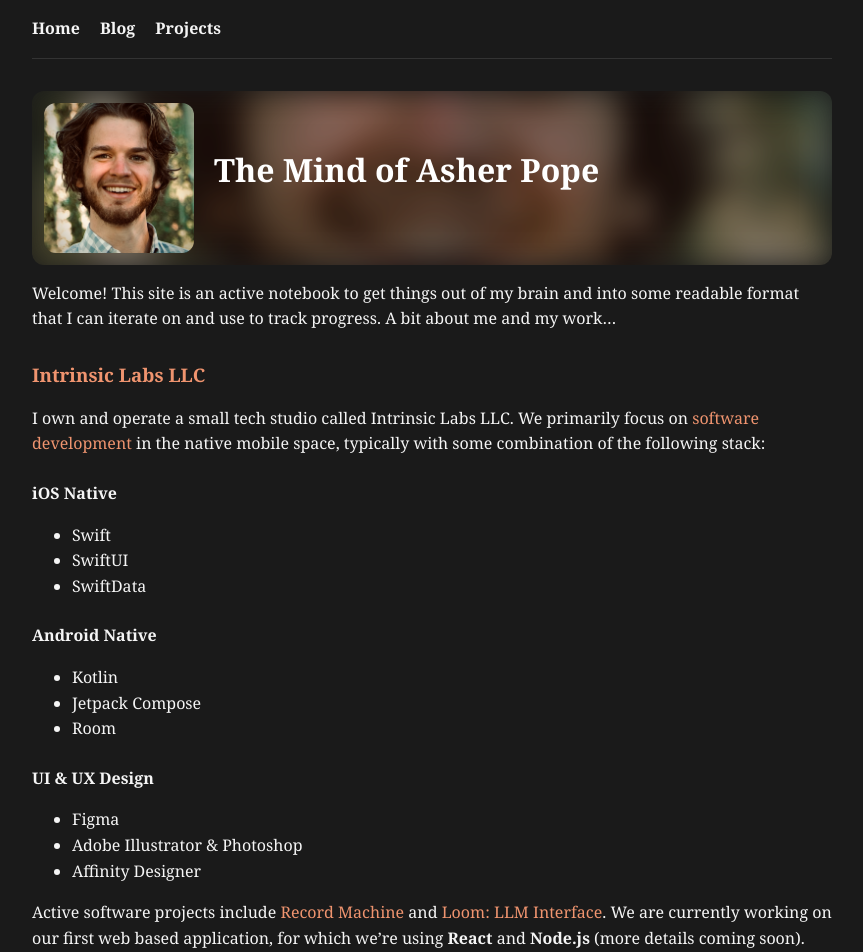
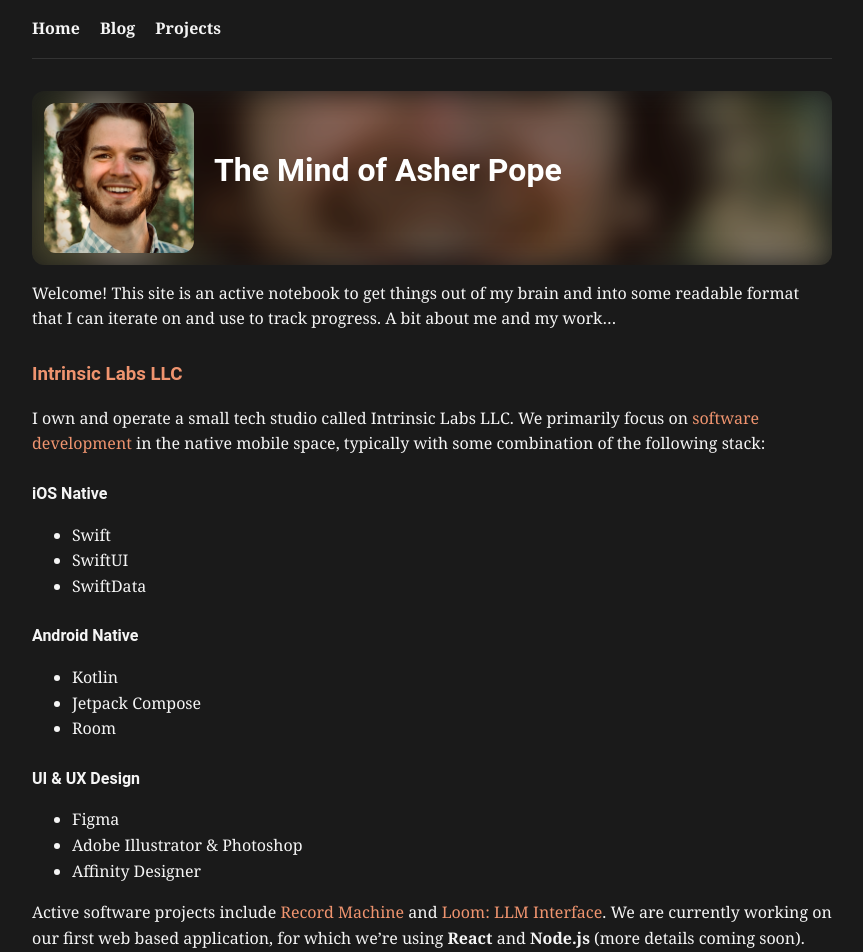
Before and after one commit to rocketbro/rocketbro.github.io, a Jekyll site: the page built from index.md, in a window 1280 px wide and 1400 px high. Shown: the top 952 px of the window, without its empty margins (208-1071 px from the left). Built offline with Jekyll 4.4.1, drawn with Linux system fonts in a browser that asks for light colours.

Commit message:
make headings sans serif

```diff
--- a/assets/css/_sass/_variables.scss
+++ b/assets/css/_sass/_variables.scss
@@ -8,7 +8,7 @@
 $border-radius: 2rem;
 
 $font-family-base: "Georgia", "Times New Roman", Times, serif;
-$font-family-headings: "Georgia", "Times New Roman", Times, serif;
+$font-family-headings: "Roboto", "Helvetica Neue", Arial, sans-serif;
 $font-family-code: 'Courier New', monospace;
 $line-height-base: 1.6;
 $max-width: 800px;
```
